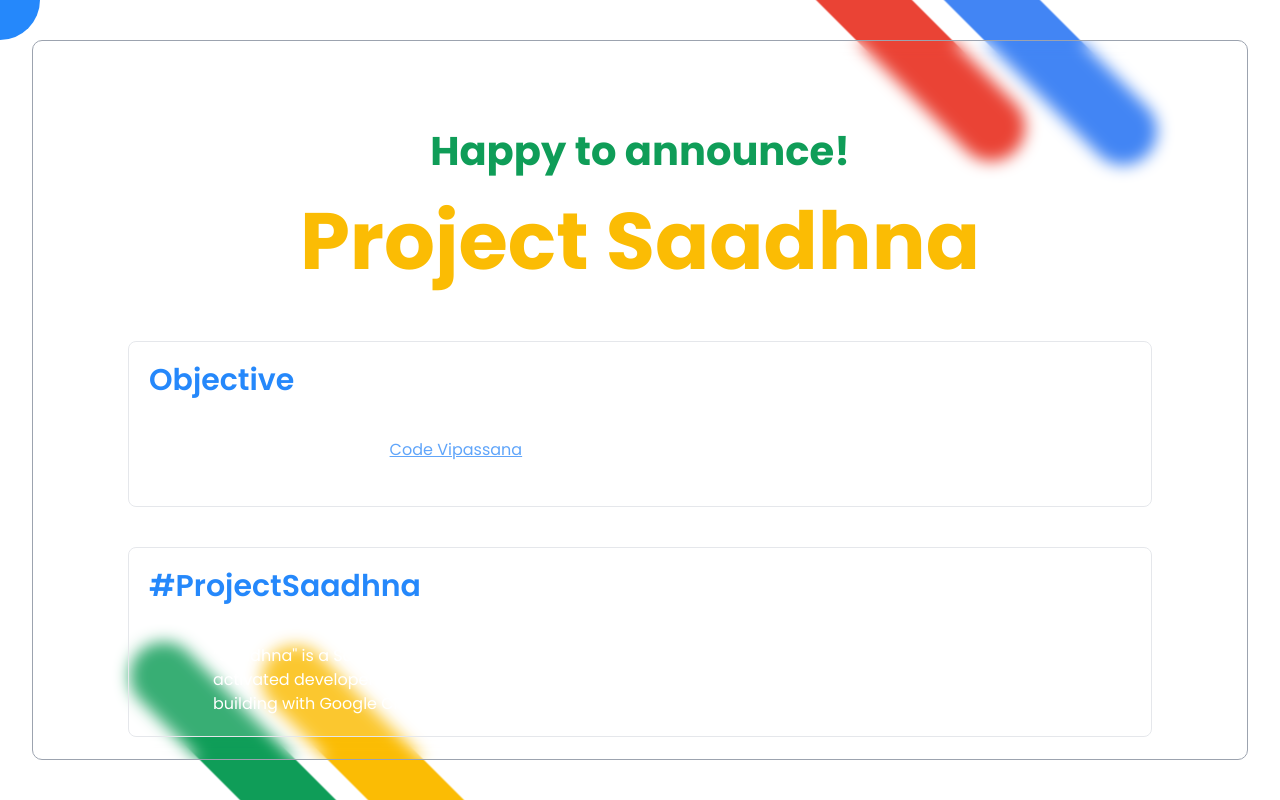
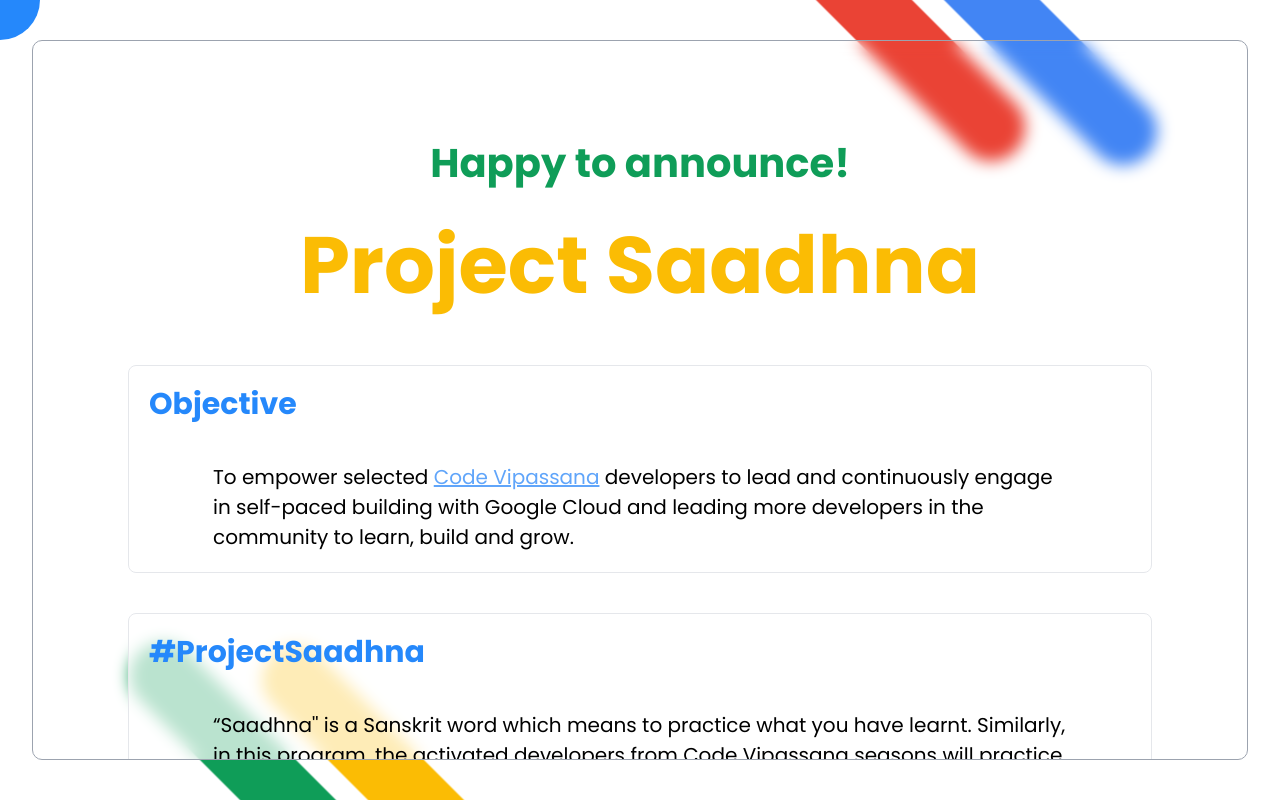
Before and after one commit to projectsaadhna/projectsaadhna.github.io, a React (Create React App) app: page / in a window 1280 px wide. Built offline with nearby package versions, Linux system fonts and the light colour scheme; the HTML template or start-up script is replaced by a standard one.

Commit message:
Update Content.js

```diff
--- a/src/Components/Content.js
+++ b/src/Components/Content.js
@@ -2,24 +2,24 @@
 
 function Content() {
   return (
-    <div className="bg-white-100 backdrop-blur lg:p-10 lg:h-[90vh] lg:w-[95vw] h-[95vh] w-[90vw] rounded-[10px] border-[1px] z-[1] border-gray-400 pl-[2vw] overflow-scroll  overflow-x-hidden scrollbar-style flex flex-col items-center text-white">
-      <h3 className=" lg:text-[5vh] text-[3vh] font-[700] lg:text-[#0F9D58] mt-[5vh] text-[#ffffff]">
+    <div className="bg-white-100 backdrop-blur lg:p-10 lg:h-[90vh] lg:w-[95vw] h-[95vh] w-[90vw] rounded-[10px] border-[1px] z-[1] border-gray-400 pl-[2vw] overflow-scroll  overflow-x-hidden scrollbar-style flex flex-col items-center text-black text-[20px]">
+      <h3 className=" lg:text-[5vh] text-[3vh] font-[800] p-3 rounded-xl bg-[#ffffff79] text-[#0F9D58] mt-[5vh] ">
         Happy to announce!
       </h3>
-      <h1 className="lg:text-[10vh] text-[7vh] text-center  font-[700] text-[#FBBC04]">
+      <h1 className="lg:text-[10vh] text-[7vh] text-center  font-[800] text-[#FBBC04]">
         Project Saadhna
       </h1>
       <div className = "flex flex-col  w-[90vw]  items-center">
-        <div className=" w-[80vw] p-5 border-[1px] rounded-lg mt-[5vh] bg-[#ffffff2c]">
-          <h1 className="text-3xl font-semibold text-[#2588FB] mb-[5vh]">Objective</h1>
-          <p className="ml-[5vw] text-white mr-[5vw]">
+        <div className=" w-[80vw] p-5 border-[1px] rounded-lg mt-[5vh] bg-[#ffffffb6]">
+          <h1 className="text-3xl font-bold text-[#2588FB] mb-[5vh]">Objective</h1>
+          <p className="ml-[5vw]  mr-[5vw]">
             To empower selected <a className="text-blue-400 underline" href="https://www.abirami.dev/code-vipassana" target="_black" rel="noreferrer">Code Vipassana</a> developers to lead and
             continuously engage in self-paced building with Google Cloud and
             leading more developers in the community to learn, build and grow.
           </p>
         </div>
-        <div className=" w-[80vw] p-5 border-[1px] rounded-lg mt-[5vh] bg-[#ffffff2c]">
-          <h1 className="text-3xl font-semibold text-[#2588FB] mb-[5vh]">
+        <div className=" w-[80vw] p-5 border-[1px] rounded-lg mt-[5vh] bg-[#ffffffb6]">
+          <h1 className="text-3xl font-bold text-[#2588FB] mb-[5vh]">
             #ProjectSaadhna
           </h1>
           <p className="ml-[5vw]  mr-[5vw]">
@@ -29,8 +29,8 @@
             continuously building with Google Cloud.
           </p>
         </div>
-        <div className=" w-[80vw] p-5 border-[1px] rounded-lg mt-[5vh] bg-[#ffffff2c]">
-          <h1 className="text-3xl font-semibold text-[#2588FB] mb-[5vh]">
+        <div className=" w-[80vw] p-5 border-[1px] rounded-lg mt-[5vh] bg-[#ffffffb6]">
+          <h1 className="text-3xl font-bold text-[#2588FB] mb-[5vh]">
             Build (Sample use cases)
           </h1>
           <p className="ml-[5vw]  mr-[5vw]">
@@ -63,8 +63,8 @@
             </li>
           </ol>
         </div>
-        <div className=" w-[80vw] p-5 border-[1px] rounded-lg mt-[5vh] bg-[#ffffff2c]">
-          <h1 className="text-3xl font-semibold text-[#2588FB] mb-[5vh]">Workflow</h1>
+        <div className=" w-[80vw] p-5 border-[1px] rounded-lg mt-[5vh] bg-[#ffffffb6]">
+          <h1 className="text-3xl font-bold text-[#2588FB] mb-[5vh]">Workflow</h1>
           <p className="ml-[5vw]  mr-[5vw]">Interested / selected Code Vipassana practitioners would</p>
           <ol className="list-decimal pl-4 ml-[5vw] mr-[5vw]">
             <li>
@@ -85,8 +85,8 @@
             </li>
           </ol>
         </div>
-        <div className=" w-[80vw] p-5 border-[1px] rounded-lg mt-[5vh] bg-[#ffffff2c]">
-          <h1 className="text-3xl font-semibold text-[#2588FB] mb-[5vh]">
+        <div className=" w-[80vw] p-5 border-[1px] rounded-lg mt-[5vh] bg-[#ffffffb6]">
+          <h1 className="text-3xl font-bold text-[#2588FB] mb-[5vh]">
             Stretch Goal!
           </h1>
           <p className="ml-[5vw]  mr-[5vw]">
@@ -116,18 +116,18 @@
             </ul>
           </p>
         </div>
-        <div className=" w-[80vw] p-5 border-[1px] rounded-lg mt-[5vh] bg-[#ffffff2c] " >
-          <h1 className="text-3xl font-semibold text-[#2588FB] mb-[5vh]">Deliverable</h1>
+        <div className=" w-[80vw] p-5 border-[1px] rounded-lg mt-[5vh] bg-[#ffffffb6] " >
+          <h1 className="text-3xl font-bold text-[#2588FB] mb-[5vh]">Deliverable</h1>
           <p className="ml-[5vw]  mr-[5vw]">
             The deliverable from Saadhna practitioners will be in the form of <a className="text-blue-400 underline" href = "https://github.com/rominirani/googlecloud-indiacommunity-contributions" target="_blank" rel="noreferrer">repos</a>, community authored blogs (GCP channel in Medium) and labs.
           </p>
         </div>
-        <div className=" w-[80vw] p-5 border-[1px] rounded-lg mt-[5vh] bg-[#ffffff2c]">
-          <h1 className="text-3xl font-semibold text-[#2588FB] mb-[5vh]">
+        <div className=" w-[80vw] p-5 border-[1px] rounded-lg mt-[5vh] bg-[#ffffffb6] mb-5">
+          <h1 className="text-3xl font-bold text-[#2588FB] mb-[5vh]">
             Idea Submission Form
           </h1>
           <div className="flex flex-col justify-center items-center">
-          <a className="p-[10px] mb-[5vh] rounded-[10px] transition ease-in-out delay-150 bg-blue-500 hover:-translate-y-1 hover:scale-110 hover:bg-indigo-500 duration-300" href="https://forms.gle/VqEocQv8nCcTQyG58"  // Replace with the desired URL
+          <a className="p-[10px] mb-[5vh] text-white rounded-[10px] transition ease-in-out delay-150 bg-blue-500 hover:-translate-y-1 hover:scale-110 hover:bg-indigo-500 duration-300" href="https://forms.gle/VqEocQv8nCcTQyG58"  // Replace with the desired URL
     target="_blank" rel="noreferrer">Intake Form</a>
           <p >Once you submit, we will follow-up with you.</p>
           </div>
```
